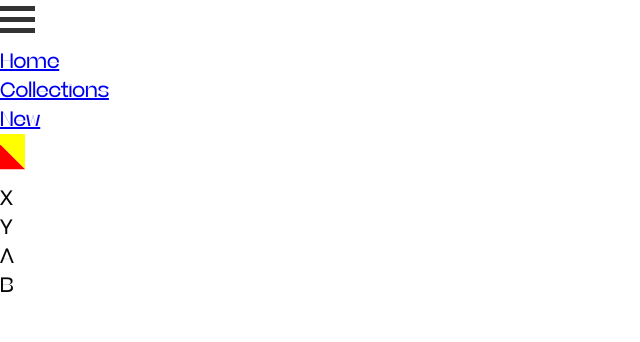
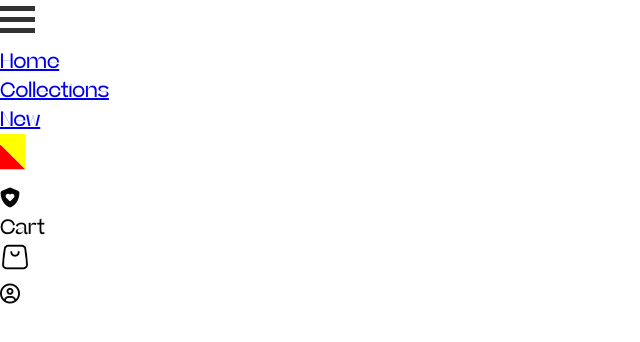
Before and after one commit to szwanne/fashion-store, a plain HTML site: page index.html in a window 1280 px wide. Shown: the whole page, without its empty margins (0-640 px from the left). Drawn offline with Linux system fonts and the light colour scheme.

Commit message:
Added the required icons on the right-links div

```diff
--- a/index.html
+++ b/index.html
@@ -33,10 +33,17 @@
 
       <div class="right-links">
         <ul>
-          <li>X</li>
-          <li>Y</li>
-          <li>A</li>
-          <li>B</li>
+          <li><i class="fa-solid fa-shield-heart"></i></li>
+          <li>Cart</li>
+          <li>
+            <img
+              src="Images/icons8-bag-48.png"
+              alt="bag icon"
+              width="30px"
+              height="30px"
+            />
+          </li>
+          <li><i class="fa-regular fa-circle-user"></i></li>
         </ul>
       </div>
     </nav>
```
Also changed, not shown: Images/icons8-bag-48.png (added), Images/icons8-heart-64.png (added).
